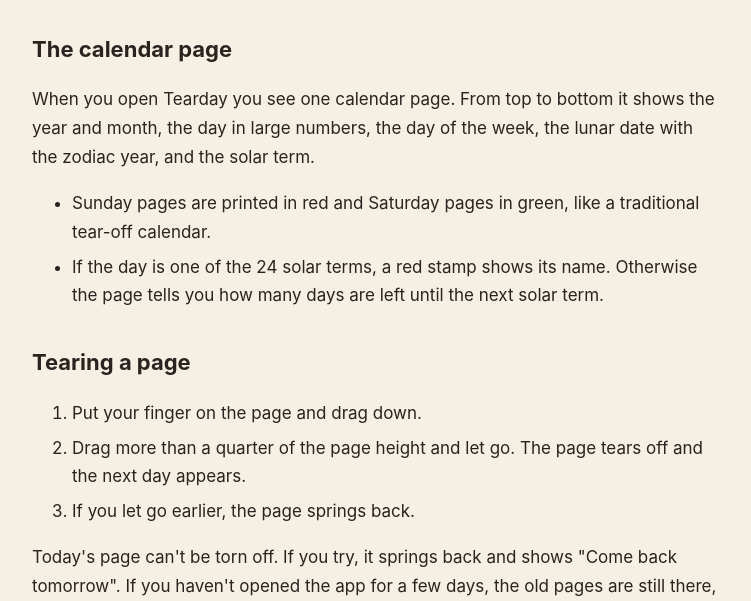
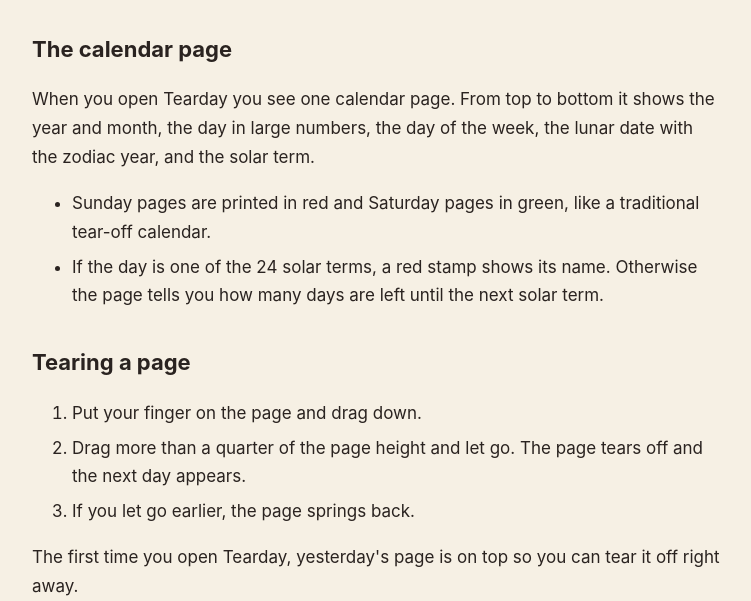
Before and after one commit to franky5440-afk/tearday-site, a plain HTML site: page guide/index.html in a window 1280 px wide. Shown: the part 199-800 px from the top of the page, without its empty margins (264-1015 px from the left). Drawn offline with Linux system fonts and the light colour scheme.

Commit message:
Guide: first launch starts on yesterday's page
Co-Authored-By: Claude Fable 5.2 <noreply@anthropic.com>

```diff
--- a/guide/index.html
+++ b/guide/index.html
@@ -24,6 +24,7 @@
 <li>Drag more than a quarter of the page height and let go. The page tears off and the next day appears.</li>
 <li>If you let go earlier, the page springs back.</li>
 </ol>
+<p>The first time you open Tearday, yesterday's page is on top so you can tear it off right away.</p>
 <p>Today's page can't be torn off. If you try, it springs back and shows "Come back tomorrow". If you haven't opened the app for a few days, the old pages are still there, and you can tear them one by one until you reach today.</p>
 <h2>The month view</h2>
 <ol>
```
Also changed, not shown: zh/guide/index.html (+1 -0 lines).
